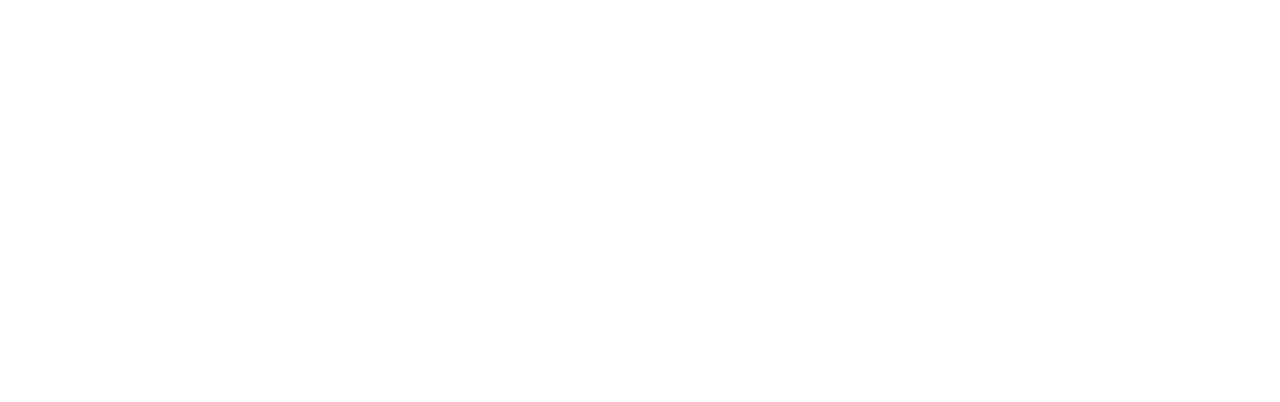
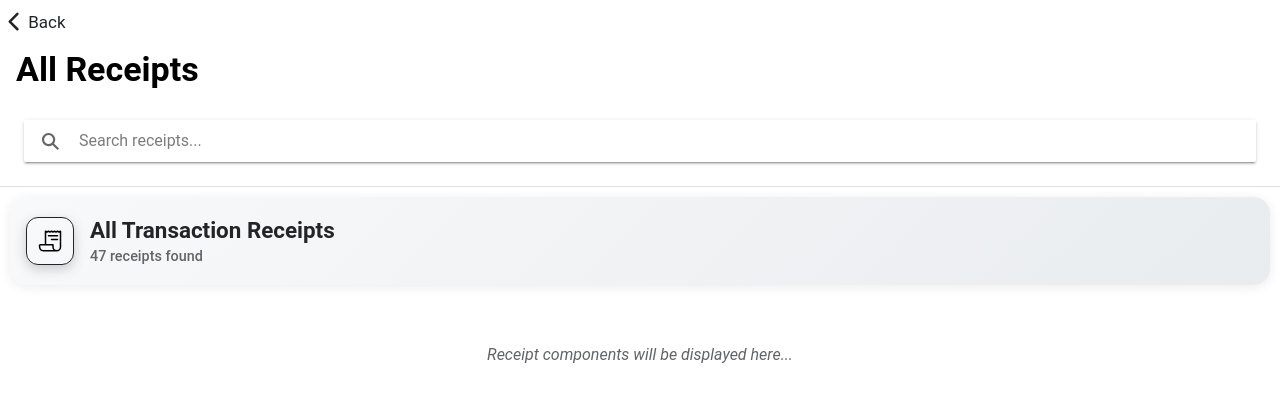
Before and after one commit to WalterBanda123/accounts-agents, a React (Vite) app: page /receipts in a window 1280 px wide. Shown: the top 402 px of the page. Built offline with nearby package versions, Linux system fonts and the light colour scheme.

Commit message:
Add Transactions page with search functionality and navigation from Home

```diff
--- a/src/App.tsx
+++ b/src/App.tsx
@@ -33,6 +33,7 @@ import '@ionic/react/css/palettes/dark.system.css';
 /* Theme variables */
 import './theme/variables.css';
 import Chat from './pages/Chat';
+import Transactions from './pages/Transactions';
 
 setupIonicReact();
 
@@ -46,6 +47,9 @@ const App: React.FC = () => (
         <Route exact path="/my_assistant">
           <Chat />
         </Route>
+        <Route exact path="/receipts">
+          <Transactions />
+        </Route>
         <Route exact path="/">
           <Redirect to="/home" />
         </Route>
--- a/src/pages/Home.css
+++ b/src/pages/Home.css
@@ -12,6 +12,12 @@
    font-weight: 600;
    font-size: 2.5rem;
    box-shadow: 0 2px 4px rgba(0, 0, 0, 0.1);
+}
+
+.container:hover {
+   background-color: rgba(0, 0, 0, 0.05);
+   cursor: pointer;
+   transition: background-color 0.2s ease;
 }
 
 .section-header {
--- a/src/pages/Home.tsx
+++ b/src/pages/Home.tsx
@@ -4,8 +4,22 @@ import './Home.css';
 import ReceiptComponent, { ReceiptComponentInterface } from '../components/Receipt';
 import { RECENT_RECEIPTS } from '../mock/receipts';
 import React from 'react';
+import { useHistory } from 'react-router-dom';
 
 const Home: React.FC = () => {
+  const history = useHistory();
+
+  const navigateToReceipts = () => {
+    history.push('/receipts');
+  };
+
+  const navigateToScanCart = () => {
+    history.push('/scan-cart');
+  };
+
+  const navigateToStockOverview = () => {
+    history.push('/stock-overview');
+  };
 
   return (
     <React.Fragment>
@@ -24,7 +38,7 @@ const Home: React.FC = () => {
           <IonGrid>
             <IonRow>
               <IonCol>
-                <div className="container">
+                <div className="container" onClick={navigateToScanCart}>
                   <IonCol size='2'>
                     <IonIcon icon={cameraOutline} size='large' />
                   </IonCol>
@@ -38,7 +52,7 @@ const Home: React.FC = () => {
             </IonRow>
             <IonRow>
               <IonCol>
-                <div className="container">
+                <div className="container" onClick={navigateToReceipts}>
                   <IonCol size='2'>
                     <IonIcon icon={documentAttachOutline} size='large' />
                   </IonCol>
@@ -52,7 +66,7 @@ const Home: React.FC = () => {
             </IonRow>
             <IonRow>
               <IonCol>
-                <div className="container">
+                <div className="container" onClick={navigateToStockOverview}>
                   <IonCol size='2'>
                     <IonIcon icon={cubeOutline} size='large' />
                   </IonCol>
@@ -89,7 +103,7 @@ const Home: React.FC = () => {
           <IonGrid>
             <IonRow class='ion-text-center'>
               <IonCol>
-                <IonButton mode='ios' fill='clear' color="dark">
+                <IonButton mode='ios' fill='clear' color="dark" routerLink='/receipts' routerDirection='forward'>
                   View More
                 </IonButton>
               </IonCol>
--- /dev/null
+++ b/src/pages/Transactions.css
@@ -0,0 +1,123 @@
+/* Search Section */
+.search-section {
+    padding: 16px;
+    border-bottom: 1px solid #e0e0e0;
+}
+
+
+/* Header Section */
+.transactions-header {
+    padding: 20px 16px;
+    background: linear-gradient(135deg, #f8f9fa 0%, #e9ecef 100%);
+    border-radius: 16px;
+    box-shadow: 0 2px 12px rgba(0, 0, 0, 0.08);
+}
+
+.header-content {
+    display: flex;
+    align-items: center;
+    gap: 16px;
+}
+
+.header-icon {
+    border: 1px solid var(--ion-color-dark);
+    width: 48px;
+    height: 48px;
+    border-radius: 12px;
+    display: flex;
+    align-items: center;
+    justify-content: center;
+    font-size: 24px;
+    box-shadow: 0 4px 12px rgba(var(--ion-color-medium-rgb), 0.3);
+}
+
+.header-text h2 {
+    margin: 0 0 4px 0;
+    font-size: 1.4rem;
+    font-weight: 600;
+    color: var(--ion-color-dark);
+}
+
+.header-text p {
+    margin: 0;
+    font-size: 0.9rem;
+    color: var(--ion-color-medium);
+    font-weight: 500;
+}
+
+/* Receipts Placeholder */
+.receipts-placeholder {
+    text-align: center;
+    padding: 40px 20px;
+    color: var(--ion-color-medium);
+    font-style: italic;
+}
+
+.receipts-placeholder p {
+    margin: 0;
+    font-size: 1rem;
+}
+
+/* Filter Section (for future use) */
+.filter-section {
+    padding: 16px;
+    display: flex;
+    gap: 12px;
+    align-items: center;
+    background-color: white;
+}
+
+.filter-chip {
+    padding: 8px 16px;
+    border-radius: 20px;
+    background-color: #f1f3f4;
+    color: var(--ion-color-dark);
+    font-size: 0.85rem;
+    font-weight: 500;
+    border: none;
+    cursor: pointer;
+    transition: all 0.2s ease;
+}
+
+.filter-chip:hover {
+    background-color: var(--ion-color-light);
+}
+
+.filter-chip.active {
+    background-color: var(--ion-color-primary);
+    color: white;
+}
+
+/* Receipt List Styling */
+.receipts-list {
+    padding: 8px 16px;
+}
+
+.receipt-item {
+    margin-bottom: 12px;
+    border-radius: 12px;
+    overflow: hidden;
+    box-shadow: 0 2px 8px rgba(0, 0, 0, 0.06);
+}
+
+/* Responsive Design */
+@media (max-width: 768px) {
+    .transactions-header {
+        margin: 12px;
+        padding: 16px;
+    }
+
+    .header-content {
+        gap: 12px;
+    }
+
+    .header-icon {
+        width: 40px;
+        height: 40px;
+        font-size: 20px;
+    }
+
+    .header-text h2 {
+        font-size: 1.2rem;
+    }
+}
--- /dev/null
+++ b/src/pages/Transactions.tsx
@@ -0,0 +1,67 @@
+import { IonBackButton, IonButtons, IonCol, IonContent, IonGrid, IonHeader, IonIcon, IonPage, IonRow, IonSearchbar, IonTitle, IonToolbar } from "@ionic/react";
+import { receiptOutline } from "ionicons/icons";
+import React, { useState } from "react";
+import './Transactions.css'
+
+const Transactions: React.FC = () => {
+    const [searchText, setSearchText] = useState<string>('');
+    const totalReceipts = 47;
+
+    return (
+        <IonPage>
+            <IonHeader mode='ios'>
+                <IonToolbar>
+                    <IonButtons>
+                        <IonBackButton color={'dark'} defaultHref="/" />
+                    </IonButtons>
+                    <IonTitle>All Receipts</IonTitle>
+                </IonToolbar>
+            </IonHeader>
+            <IonContent fullscreen>
+                <IonHeader collapse="condense" mode='ios'>
+                    <IonToolbar>
+                        <IonTitle size="large">All Receipts</IonTitle>
+                    </IonToolbar>
+                </IonHeader>
+                <div className="search-section">
+                    <IonSearchbar
+                        value={searchText}
+                        debounce={300}
+                        onIonInput={(e) => setSearchText(e.detail.value!)}
+                        placeholder="Search receipts..."
+                        mode="md"
+                        className="search-bar"
+                    />
+                </div>
+                <IonGrid>
+                    <IonRow>
+                        <IonCol>
+                            <div className="transactions-header">
+                                <div className="header-content">
+                                    <div className="header-icon">
+                                        <IonIcon icon={receiptOutline} />
+                                    </div>
+                                    <div className="header-text">
+                                        <h2>All Transaction Receipts</h2>
+                                        <p>{totalReceipts} receipts found</p>
+                                    </div>
+                                </div>
+                            </div>
+                        </IonCol>
+                    </IonRow>
+                </IonGrid>
+                <IonGrid>
+                    <IonRow>
+                        <IonCol>
+                            <div className="receipts-placeholder">
+                                <p>Receipt components will be displayed here...</p>
+                            </div>
+                        </IonCol>
+                    </IonRow>
+                </IonGrid>
+            </IonContent>
+        </IonPage>
+    )
+}
+
+export default Transactions
```
